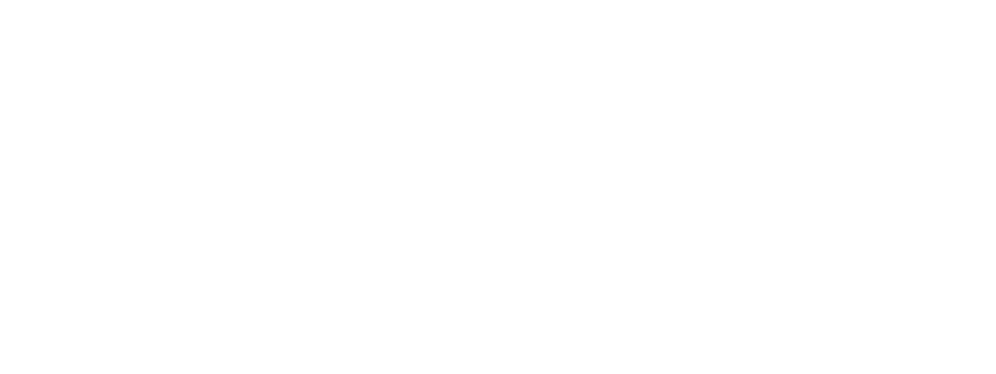
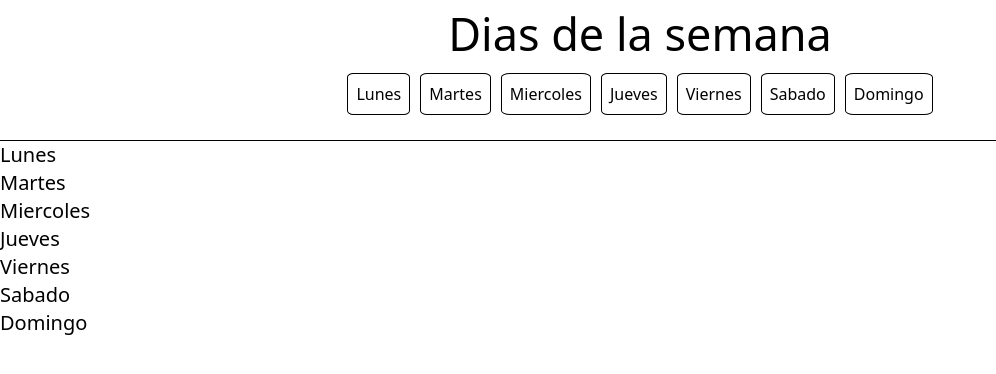
Before and after one commit to GaugeZich/Parcial1-FrontEnd, a Vue app: page / in a window 1280 px wide. Before the commit this address had no page. Shown: the top 374 px of the page, without its empty margins (0-996 px from the left). Built offline with nearby package versions, Linux system fonts and the light colour scheme.

Commit message:
Funcionalidad terminada. Proximo paso estilizacion y reactividad

```diff
--- a/src/App.vue
+++ b/src/App.vue
@@ -1,9 +1,9 @@
 <script setup lang="ts">
-
+import DayManager from './components/DayManager.vue';
 </script>
 
 <template>
-
+    <DayManager></DayManager>
 </template>
 
 <style scoped></style>
--- /dev/null
+++ b/src/components/DayCard.vue
@@ -0,0 +1,20 @@
+<script setup lang="ts">
+import type { WeekDay } from '@/models/WeekDay';
+
+const props = defineProps<{
+    diaSeleccionado: WeekDay
+}>();
+
+const classSelected: string = 'bg-blue-500 text-gray-50'
+
+</script>
+
+<template>
+    <div class="text-xl font-medium text-black" :class="{
+        [classSelected]: diaSeleccionado.selected === true
+    }">{{ diaSeleccionado.name }}</div>
+</template>
+
+<style scoped>
+
+</style>
--- /dev/null
+++ b/src/components/DayManager.vue
@@ -0,0 +1,103 @@
+<script setup lang="ts">
+import { ref } from 'vue'
+import DayCard from './DayCard.vue'
+import type { WeekDay } from '@/models/WeekDay'
+
+
+const dias: WeekDay[] = [
+    {
+        id: 1,
+        name: "Lunes",
+        selected: false
+    },
+    {
+        id: 2,
+        name: "Martes",
+        selected: false
+    },
+    {
+        id: 3,
+        name: "Miercoles",
+        selected: false
+    },
+    {
+        id: 4,
+        name: "Jueves",
+        selected: false
+    },
+    {
+        id: 5,
+        name: "Viernes",
+        selected: false
+    },
+    {
+        id: 6,
+        name: "Sabado",
+        selected: false
+    },
+    {
+        id: 7,
+        name: "Domingo",
+        selected: false
+    }
+]
+
+const diaSelected = ref<(WeekDay[])>([...dias])
+
+const classSelected: string = 'bg-blue-500 text-gray-50'
+
+const SeleccionarDia = (dia: number):void => {
+    diaSelected.value.forEach(element => {
+        if(element.id === dia){
+            element.selected = true
+        }else{
+            element.selected = false
+        }
+    });
+}
+
+</script>
+
+<template>
+    <div class="container">
+        <div class="title">
+            <h1>Dias de la semana</h1>
+        </div>
+        <div class="botones">
+            <button v-for="diaSeleccionado in diaSelected"
+            :class="{
+                [classSelected]: diaSeleccionado.selected === true
+            }"
+            @click="SeleccionarDia(diaSeleccionado.id)"
+            >{{ diaSeleccionado.name }}</button>
+        </div>
+        <hr>
+        <div class="cards">
+            <DayCard v-for="diaSeleccionado in diaSelected" :diaSeleccionado></DayCard>
+        </div>
+    </div>
+</template>
+
+<style scoped>
+.title{
+    justify-content: center;
+    display: flex;
+}
+
+.botones{
+    justify-content: center;
+    display: flex;
+    margin-bottom: 20px;
+}
+
+button{
+    border-radius: 10%;
+    border-width: 1px;
+    padding: 8px;
+    margin: 5px;
+}
+
+h1{
+    font-size: 45px;
+}
+</style>
--- /dev/null
+++ b/src/models/WeekDay.ts
@@ -0,0 +1,5 @@
+export interface WeekDay {
+    id: number,
+    name: string,
+    selected: boolean
+}
```
